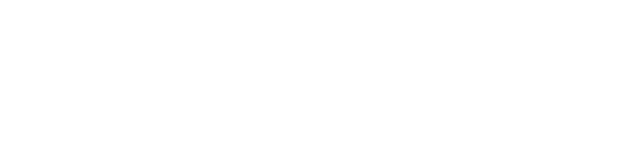
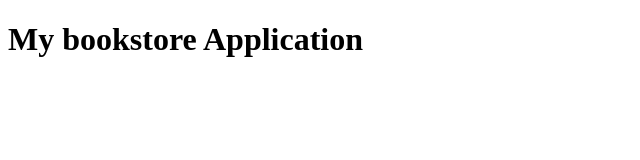
Before and after one commit to the-faizmohammad/BookStore, a plain HTML site: page index.html in a window 1280 px wide. Shown: the whole page, without its empty margins (0-640 px from the left). Drawn offline with Linux system fonts and the light colour scheme.

Commit message:
Update index.html

```diff
--- a/index.html
+++ b/index.html
@@ -6,6 +6,6 @@
     <title>Document</title>
 </head>
 <body>
-
+   <h1>My bookstore Application</h1>
 </body>
 </html>
```
